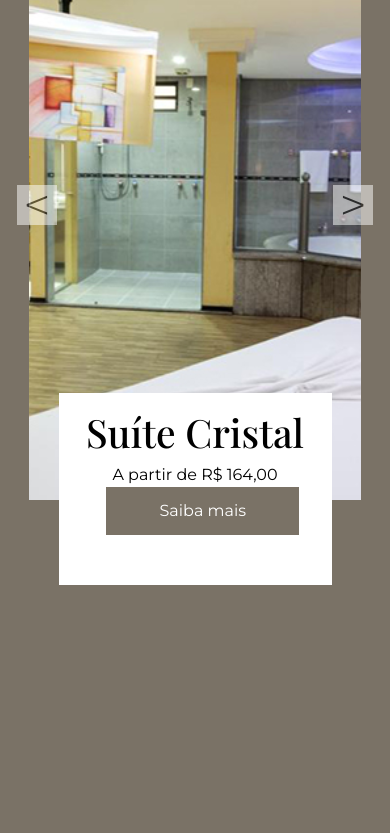
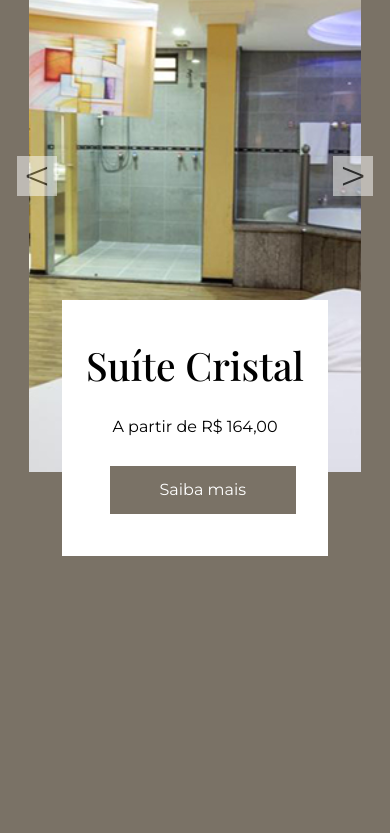
Before and after one commit to GefersonLopes/guia_moteis-front-end, a React (Create React App) app: page /dashboard in a window 390 px wide. Shown: the part 1148-1981 px from the top of the page. Built offline with nearby package versions, Linux system fonts and the light colour scheme.

Commit message:
fix: partial fix css mobile/2

```diff
--- a/src/components/bootstrap/carousel/caroulsel.tsx
+++ b/src/components/bootstrap/carousel/caroulsel.tsx
@@ -47,12 +47,22 @@ export const SuitesCarousel = () => {
             <img
               src={image2}
               alt=""
-              className="item current-item current-item"
+              className="item current-item center-item"
             />
             <img src={image3} alt="" className="item right" />
           </div>
         </div>
       </div>
+      <p
+        style={{
+          textAlign: 'center',
+          marginTop: '2vh',
+          color: '#fff',
+          textDecoration: 'underline',
+        }}
+      >
+        Ver todas as suítes
+      </p>
     </CardImg>
   );
 };
--- a/src/components/bootstrap/carousel/styled.ts
+++ b/src/components/bootstrap/carousel/styled.ts
@@ -85,7 +85,7 @@ export const CardImg = styled.div`
   }
 
   .item {
-    transition: all 600ms ease-in-out;
+    transition: all 400ms ease-in-out;
     opacity: 0.5;
 
     @media screen and (min-width: 768px) {
@@ -170,15 +170,14 @@ export const CardImg = styled.div`
   }
 
   .card {
-    width: 100vw;
-    height: 12rem;
+    width: 85vw;
+    height: 16rem;
 
     display: flex;
     flex-direction: column;
 
     position: absolute;
     bottom: -20vh;
-    right: 0%;
 
     opacity: 1;
     z-index: 2;
@@ -190,16 +189,22 @@ export const CardImg = styled.div`
   }
 
   .card-body {
-    width: 70%;
+    width: 80%;
     height: 100%;
 
     margin: 0 auto;
+
+    display: flex;
+    flex-direction: column;
+    align-items: center;
+    justify-content: space-evenly;
 
     background-color: #fff;
     font,
     p,
     .h5 {
       color: #000;
+      margin: 0;
     }
 
     @media screen and (min-width: 768px) {
--- a/src/context/Context.tsx
+++ b/src/context/Context.tsx
@@ -9,7 +9,7 @@ export const Context = createContext({} as GlobalInterfaceContext);
 
 export const ContextProvider = ({ children }: INode) => {
   const navigate = useNavigate();
-  const [currentItem, setCurrentItem] = useState(1);
+  const [currentItem, setCurrentItem] = useState(2);
 
   const next = () => {
     const items = document.querySelectorAll('.item');
--- a/src/index.css
+++ b/src/index.css
@@ -165,6 +165,11 @@ table {
   background-color: #7a7266;
   height: 135vh;
 }
+@media screen and (min-width: 768px) {
+  #suites {
+    height: 100vh;
+  }
+}
 
 #motel {
   background-color: #eeeeee;
```
